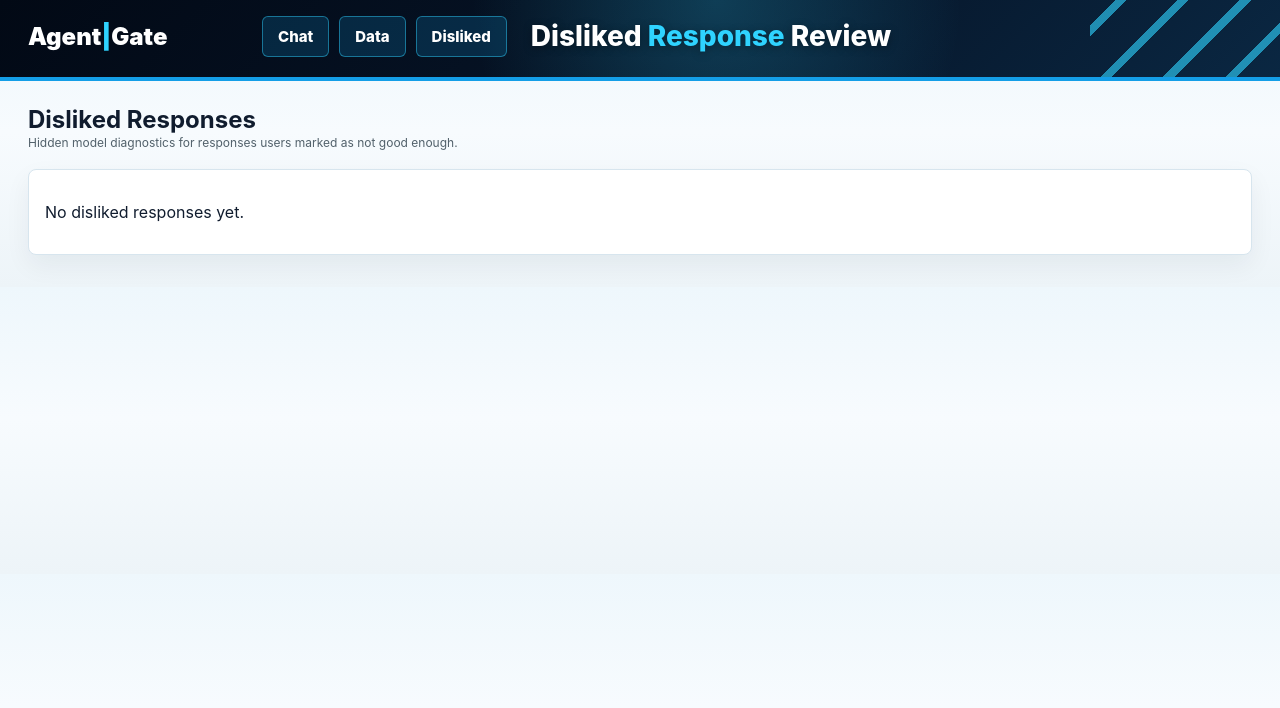
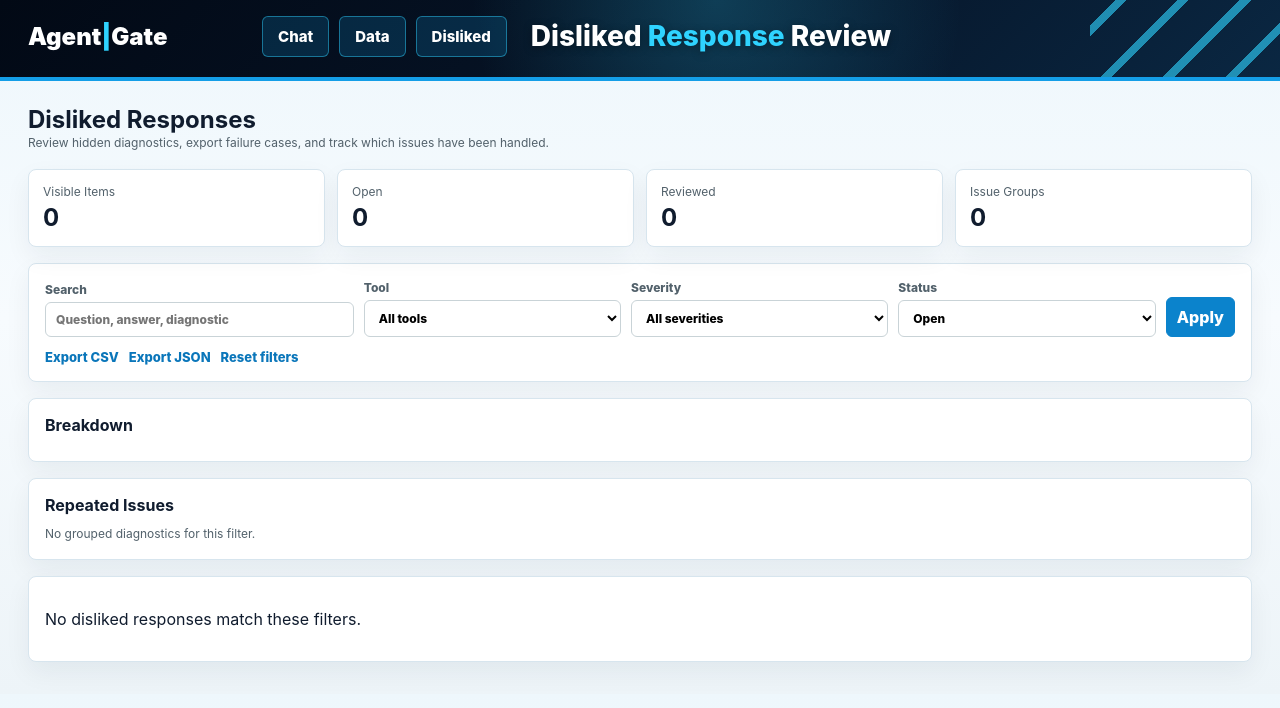
Before and after one commit to AlyaF3i/super-iq, a Flask app: page /feedback in a window 1280 px wide. Shown: the top 708 px of the page. Run offline with Flask 3, Linux system fonts and the light colour scheme; data comes from the database, SQL or seed files in the repository; data that the repository does not hold is empty; some libraries are stand-ins or nearby versions.

Commit message:
Add disliked feedback review dashboard

```diff
--- a/app.py
+++ b/app.py
@@ -1,4 +1,6 @@
 import ast
+import csv
+import io
 import json
 import os
 import re
@@ -13,7 +15,7 @@ from pathlib import Path
 from typing import Any
 
 import requests
-from flask import Flask, jsonify, redirect, render_template, request
+from flask import Flask, Response, jsonify, redirect, render_template, request
 
 
 APP_DIR = Path(__file__).resolve().parent
@@ -86,6 +88,8 @@ def init_history_db() -> None:
             con.execute("alter table chat_turns add column feedback_json text")
         if "feedback_created_at" not in columns:
             con.execute("alter table chat_turns add column feedback_created_at text")
+        if "feedback_reviewed" not in columns:
+            con.execute("alter table chat_turns add column feedback_reviewed integer not null default 0")
         con.execute(
             """
             insert or ignore into chat_sessions (id, title, created_at, updated_at)
@@ -328,20 +332,43 @@ def save_dislike_feedback(trace_id: str) -> dict[str, Any] | None:
         con.close()
 
 
-def load_disliked_feedback(limit: int = 100) -> list[dict[str, Any]]:
+def load_disliked_feedback(
+    limit: int = 100,
+    tool: str = "",
+    severity: str = "",
+    status: str = "open",
+    query: str = "",
+) -> list[dict[str, Any]]:
     init_history_db()
     con = sqlite3.connect(HISTORY_DB_PATH)
     con.row_factory = sqlite3.Row
     try:
+        filters = ["disliked = 1"]
+        params: list[Any] = []
+        if tool:
+            filters.append("coalesce(tool_name, '') = ?")
+            params.append(tool)
+        if status == "reviewed":
+            filters.append("feedback_reviewed = 1")
+        elif status == "all":
+            pass
+        else:
+            filters.append("feedback_reviewed = 0")
+        if query:
+            filters.append("(user_message like ? or answer like ? or feedback_json like ?)")
+            like = f"%{query}%"
+            params.extend([like, like, like])
+        where = " and ".join(filters)
         rows = con.execute(
-            """
-            select id, created_at, feedback_created_at, user_message, answer, tool_name, feedback_json
+            f"""
+            select id, created_at, feedback_created_at, user_message, answer, tool_name,
+                   feedback_json, feedback_reviewed
             from chat_turns
-            where disliked = 1
+            where {where}
             order by feedback_created_at desc, created_at desc
             limit ?
             """,
-            (limit,),
+            (*params, limit),
         ).fetchall()
         items = []
         for row in rows:
@@ -350,8 +377,88 @@ def load_disliked_feedback(limit: int = 100) -> list[dict[str, Any]]:
                 item["feedback"] = json.loads(item.get("feedback_json") or "{}")
             except json.JSONDecodeError:
                 item["feedback"] = {"raw": item.get("feedback_json")}
+            item["reviewed"] = bool(item.get("feedback_reviewed"))
+            if severity and str(item["feedback"].get("severity", "")).lower() != severity.lower():
+                continue
             items.append(item)
         return items
+    finally:
+        con.close()
+
+
+def disliked_feedback_summary(items: list[dict[str, Any]]) -> dict[str, Any]:
+    by_tool: dict[str, int] = {}
+    by_severity: dict[str, int] = {}
+    by_issue: dict[str, dict[str, Any]] = {}
+    reviewed = 0
+    for item in items:
+        tool = item.get("tool_name") or "none"
+        by_tool[tool] = by_tool.get(tool, 0) + 1
+        if item.get("reviewed"):
+            reviewed += 1
+        feedback = item.get("feedback") or {}
+        severity = str(feedback.get("severity") or "unknown")
+        by_severity[severity] = by_severity.get(severity, 0) + 1
+        issue = str(feedback.get("likely_issue") or "Uncategorized")
+        fix = str(feedback.get("prompt_or_routing_fix") or feedback.get("better_action") or "")
+        group = by_issue.setdefault(issue, {"issue": issue, "count": 0, "fixes": set()})
+        group["count"] += 1
+        if fix:
+            group["fixes"].add(fix)
+    issue_groups = []
+    for group in by_issue.values():
+        issue_groups.append(
+            {
+                "issue": group["issue"],
+                "count": group["count"],
+                "fixes": sorted(group["fixes"])[:3],
+            }
+        )
+    issue_groups.sort(key=lambda group: group["count"], reverse=True)
+    return {
+        "total": len(items),
+        "open": len(items) - reviewed,
+        "reviewed": reviewed,
+        "by_tool": sorted(by_tool.items(), key=lambda item: item[1], reverse=True),
+        "by_severity": sorted(by_severity.items(), key=lambda item: item[1], reverse=True),
+        "issue_groups": issue_groups[:8],
+    }
+
+
+def feedback_filter_options() -> dict[str, list[str]]:
+    init_history_db()
+    con = sqlite3.connect(HISTORY_DB_PATH)
+    con.row_factory = sqlite3.Row
+    try:
+        tools = [
+            row[0] or "none"
+            for row in con.execute(
+                "select distinct coalesce(tool_name, 'none') from chat_turns where disliked = 1 order by 1"
+            ).fetchall()
+        ]
+        severities = set()
+        for row in con.execute("select feedback_json from chat_turns where disliked = 1 and feedback_json is not null"):
+            try:
+                severity = str(json.loads(row[0]).get("severity") or "")
+            except json.JSONDecodeError:
+                severity = ""
+            if severity:
+                severities.add(severity)
+        return {"tools": tools, "severities": sorted(severities)}
+    finally:
+        con.close()
+
+
+def set_feedback_reviewed(trace_id: str, reviewed: bool) -> bool:
+    init_history_db()
+    con = sqlite3.connect(HISTORY_DB_PATH)
+    try:
+        cur = con.execute(
+            "update chat_turns set feedback_reviewed = ? where id = ? and disliked = 1",
+            (1 if reviewed else 0, trace_id),
+        )
+        con.commit()
+        return cur.rowcount > 0
     finally:
         con.close()
 
@@ -1520,11 +1627,96 @@ def trace_page(trace_id: str):
 
 @app.get("/feedback")
 def feedback_page():
+    filters = {
+        "tool": request.args.get("tool", "").strip(),
+        "severity": request.args.get("severity", "").strip(),
+        "status": request.args.get("status", "open").strip() or "open",
+        "query": request.args.get("query", "").strip(),
+    }
+    items = load_disliked_feedback(
+        tool=filters["tool"],
+        severity=filters["severity"],
+        status=filters["status"],
+        query=filters["query"],
+        limit=250,
+    )
     return render_template(
         "feedback.html",
-        items=load_disliked_feedback(),
+        items=items,
+        summary=disliked_feedback_summary(items),
+        filters=filters,
+        options=feedback_filter_options(),
         render_json=render_trace_value,
     )
+
+
+@app.get("/feedback/export.<fmt>")
+def feedback_export(fmt: str):
+    filters = {
+        "tool": request.args.get("tool", "").strip(),
+        "severity": request.args.get("severity", "").strip(),
+        "status": request.args.get("status", "all").strip() or "all",
+        "query": request.args.get("query", "").strip(),
+    }
+    items = load_disliked_feedback(
+        tool=filters["tool"],
+        severity=filters["severity"],
+        status=filters["status"],
+        query=filters["query"],
+        limit=1000,
+    )
+    if fmt == "json":
+        return jsonify({"ok": True, "items": items, "summary": disliked_feedback_summary(items)})
+    if fmt != "csv":
+        return jsonify({"ok": False, "error": "Unsupported export format."}), 404
+    output = io.StringIO()
+    writer = csv.DictWriter(
+        output,
+        fieldnames=[
+            "id",
+            "feedback_created_at",
+            "tool_name",
+            "reviewed",
+            "severity",
+            "likely_issue",
+            "better_action",
+            "prompt_or_routing_fix",
+            "data_or_tool_gap",
+            "user_message",
+            "answer",
+        ],
+    )
+    writer.writeheader()
+    for item in items:
+        feedback = item.get("feedback") or {}
+        writer.writerow(
+            {
+                "id": item.get("id"),
+                "feedback_created_at": item.get("feedback_created_at"),
+                "tool_name": item.get("tool_name"),
+                "reviewed": item.get("reviewed"),
+                "severity": feedback.get("severity"),
+                "likely_issue": feedback.get("likely_issue"),
+                "better_action": feedback.get("better_action"),
+                "prompt_or_routing_fix": feedback.get("prompt_or_routing_fix"),
+                "data_or_tool_gap": feedback.get("data_or_tool_gap"),
+                "user_message": item.get("user_message"),
+                "answer": item.get("answer"),
+            }
+        )
+    return Response(
+        output.getvalue(),
+        mimetype="text/csv",
+        headers={"Content-Disposition": "attachment; filename=disliked-feedback.csv"},
+    )
+
+
+@app.post("/feedback/<trace_id>/reviewed")
+def feedback_reviewed(trace_id: str):
+    reviewed = bool((request.json or {}).get("reviewed", True))
+    if not set_feedback_reviewed(trace_id, reviewed):
+        return jsonify({"ok": False, "error": "Feedback not found."}), 404
+    return jsonify({"ok": True, "reviewed": reviewed})
 
 
 @app.post("/feedback/dislike")
--- a/templates/feedback.html
+++ b/templates/feedback.html
@@ -1,4 +1,3 @@
-
 <!doctype html>
 <html lang="en">
 <head>
@@ -18,19 +17,39 @@
     header { display: flex; justify-content: space-between; gap: 18px; align-items: flex-start; margin-bottom: 18px; }
     h1 { font-size: 24px; margin: 0; }
     h2 { font-size: 16px; margin: 0 0 10px; }
+    h3 { font-size: 14px; margin: 0 0 8px; }
     .small { color: #52616b; font-size: 12px; line-height: 1.45; }
     .nav { display: flex; gap: 10px; margin-top: 0; justify-content: flex-start; }
-    .nav a { color: white; font-size: 15px; font-weight: 800; text-decoration: none; padding: 10px 15px; border: 1px solid rgba(47, 211, 255, 0.45); border-radius: 6px; background: rgba(20, 158, 231, 0.18); }
-    .nav a:hover { background: rgba(47, 211, 255, 0.28); }
+    .nav a, .button-link { color: white; font-size: 15px; font-weight: 800; text-decoration: none; padding: 10px 15px; border: 1px solid rgba(47, 211, 255, 0.45); border-radius: 6px; background: rgba(20, 158, 231, 0.18); }
+    .nav a:hover, .button-link:hover { background: rgba(47, 211, 255, 0.28); }
+    .summary { display: grid; grid-template-columns: repeat(4, minmax(0, 1fr)); gap: 12px; margin-bottom: 16px; }
+    .metric, .panel, .item { background: white; border: 1px solid var(--line); border-radius: 8px; box-shadow: 0 10px 26px rgba(7, 33, 54, 0.06); }
+    .metric { padding: 14px; }
+    .metric span { display: block; color: #52616b; font-size: 12px; }
+    .metric strong { display: block; font-size: 24px; margin-top: 4px; }
+    .panel { padding: 16px; margin-bottom: 16px; }
+    .filters { display: grid; grid-template-columns: 1.2fr 1fr 1fr 1fr auto; gap: 10px; align-items: end; }
+    label { color: #52616b; display: grid; gap: 5px; font-size: 12px; font-weight: 800; }
+    input, select, button { border: 1px solid #c9d3d7; border-radius: 6px; padding: 9px 10px; font: inherit; background: white; }
+    button { background: #0b83cc; color: white; border-color: #0b83cc; cursor: pointer; font-weight: 800; }
+    .exports { display: flex; gap: 10px; flex-wrap: wrap; margin-top: 12px; }
+    .exports a { color: #0a76ba; font-size: 13px; font-weight: 800; text-decoration: none; }
+    .chips { display: flex; flex-wrap: wrap; gap: 8px; }
+    .chip { background: #e8f5fc; border: 1px solid #cce8f7; border-radius: 999px; color: #0a4771; font-size: 12px; font-weight: 800; padding: 5px 9px; }
+    .groups { display: grid; gap: 10px; }
+    .group { border: 1px solid #e3edf3; border-radius: 8px; padding: 12px; background: #fbfdfe; }
     .items { display: grid; gap: 14px; }
-    .item { background: white; border: 1px solid var(--line); border-radius: 8px; padding: 16px; box-shadow: 0 10px 26px rgba(7, 33, 54, 0.06); }
+    .item { padding: 16px; }
+    .item.reviewed { opacity: 0.72; }
+    .item-head { display: flex; justify-content: space-between; gap: 16px; align-items: flex-start; }
     .grid { display: grid; grid-template-columns: 160px minmax(0, 1fr); gap: 8px; font-size: 13px; margin: 8px 0; }
     .diagnostic { border-top: 1px solid #edf1f3; padding-top: 12px; margin-top: 12px; }
-    pre { background: #061427; color: #f5fbff; padding: 12px; border-radius: 6px; overflow: auto; max-height: 360px; white-space: pre-wrap; }
+    .review-button { white-space: nowrap; }
+    pre { background: #061427; color: #f5fbff; padding: 12px; border-radius: 6px; overflow: auto; max-height: 260px; white-space: pre-wrap; }
     table { border-collapse: collapse; width: 100%; margin-top: 8px; font-size: 13px; }
     th, td { border: 1px solid #ccd6da; padding: 7px 8px; text-align: left; vertical-align: top; }
     th { background: #dff1fb; }
-    @media (max-width: 1040px) { .topbar-inner { grid-template-columns: 1fr; gap: 12px; } main { padding: 16px; } .nav { flex-wrap: wrap; } .grid { grid-template-columns: 1fr; } }
+    @media (max-width: 1040px) { .topbar-inner, .filters { grid-template-columns: 1fr; gap: 12px; } main { padding: 16px; } .nav, .exports { flex-wrap: wrap; } .summary { grid-template-columns: 1fr 1fr; } .grid, .item-head { grid-template-columns: 1fr; display: grid; } }
   </style>
 </head>
 <body>
@@ -45,18 +64,86 @@
   <header>
     <div>
       <h1>Disliked Responses</h1>
-      <div class="small">Hidden model diagnostics for responses users marked as not good enough.</div>
+      <div class="small">Review hidden diagnostics, export failure cases, and track which issues have been handled.</div>
     </div>
   </header>
+
+  <section class="summary">
+    <div class="metric"><span>Visible Items</span><strong>{{ summary.total }}</strong></div>
+    <div class="metric"><span>Open</span><strong>{{ summary.open }}</strong></div>
+    <div class="metric"><span>Reviewed</span><strong>{{ summary.reviewed }}</strong></div>
+    <div class="metric"><span>Issue Groups</span><strong>{{ summary.issue_groups|length }}</strong></div>
+  </section>
+
+  <section class="panel">
+    <form class="filters" method="get" action="/feedback">
+      <label>Search <input name="query" value="{{ filters.query }}" placeholder="Question, answer, diagnostic"></label>
+      <label>Tool
+        <select name="tool">
+          <option value="">All tools</option>
+          {% for tool in options.tools %}
+            <option value="{{ tool }}" {% if filters.tool == tool %}selected{% endif %}>{{ tool }}</option>
+          {% endfor %}
+        </select>
+      </label>
+      <label>Severity
+        <select name="severity">
+          <option value="">All severities</option>
+          {% for severity in options.severities %}
+            <option value="{{ severity }}" {% if filters.severity == severity %}selected{% endif %}>{{ severity }}</option>
+          {% endfor %}
+        </select>
+      </label>
+      <label>Status
+        <select name="status">
+          <option value="open" {% if filters.status == "open" %}selected{% endif %}>Open</option>
+          <option value="reviewed" {% if filters.status == "reviewed" %}selected{% endif %}>Reviewed</option>
+          <option value="all" {% if filters.status == "all" %}selected{% endif %}>All</option>
+        </select>
+      </label>
+      <button type="submit">Apply</button>
+    </form>
+    <div class="exports">
+      <a href="/feedback/export.csv?tool={{ filters.tool }}&severity={{ filters.severity }}&status={{ filters.status }}&query={{ filters.query }}">Export CSV</a>
+      <a href="/feedback/export.json?tool={{ filters.tool }}&severity={{ filters.severity }}&status={{ filters.status }}&query={{ filters.query }}">Export JSON</a>
+      <a href="/feedback">Reset filters</a>
+    </div>
+  </section>
+
+  <section class="panel">
+    <h2>Breakdown</h2>
+    <div class="chips">
+      {% for tool, count in summary.by_tool %}<span class="chip">{{ tool }}: {{ count }}</span>{% endfor %}
+      {% for severity, count in summary.by_severity %}<span class="chip">{{ severity }}: {{ count }}</span>{% endfor %}
+    </div>
+  </section>
+
+  <section class="panel">
+    <h2>Repeated Issues</h2>
+    <div class="groups">
+      {% if not summary.issue_groups %}<div class="small">No grouped diagnostics for this filter.</div>{% endif %}
+      {% for group in summary.issue_groups %}
+        <article class="group">
+          <h3>{{ group.issue }} <span class="small">({{ group.count }})</span></h3>
+          {% for fix in group.fixes %}<div class="small">{{ fix }}</div>{% endfor %}
+        </article>
+      {% endfor %}
+    </div>
+  </section>
+
   <section class="items">
     {% if not items %}
-      <article class="item"><p>No disliked responses yet.</p></article>
+      <article class="item"><p>No disliked responses match these filters.</p></article>
     {% endif %}
     {% for item in items %}
-      <article class="item">
-        <h2>{{ item.user_message }}</h2>
+      <article class="item {% if item.reviewed %}reviewed{% endif %}" data-trace="{{ item.id }}">
+        <div class="item-head">
+          <h2>{{ item.user_message }}</h2>
+          <button class="review-button" type="button" data-reviewed="{{ '1' if item.reviewed else '0' }}">{{ "Mark Open" if item.reviewed else "Mark Reviewed" }}</button>
+        </div>
         <div class="grid"><strong>Disliked at</strong><span>{{ item.feedback_created_at }}</span></div>
         <div class="grid"><strong>Tool</strong><span>{{ item.tool_name or "none" }}</span></div>
+        <div class="grid"><strong>Severity</strong><span>{{ item.feedback.get("severity", "unknown") }}</span></div>
         <div class="grid"><strong>Trace</strong><span><a href="/trace-page/{{ item.id }}" target="_blank" rel="noopener">{{ item.id }}</a></span></div>
         <h2>Answer</h2>
         <pre>{{ item.answer }}</pre>
@@ -68,5 +155,31 @@
     {% endfor %}
   </section>
 </main>
+<script>
+document.addEventListener('click', async (event) => {
+  const button = event.target.closest('.review-button');
+  if (!button) return;
+  const item = button.closest('.item');
+  const traceId = item.dataset.trace;
+  const reviewed = button.dataset.reviewed !== '1';
+  button.disabled = true;
+  try {
+    const res = await fetch(`/feedback/${encodeURIComponent(traceId)}/reviewed`, {
+      method: 'POST',
+      headers: {'Content-Type': 'application/json'},
+      body: JSON.stringify({reviewed})
+    });
+    const data = await res.json();
+    if (!data.ok) throw new Error(data.error || 'Could not update feedback.');
+    button.dataset.reviewed = data.reviewed ? '1' : '0';
+    button.textContent = data.reviewed ? 'Mark Open' : 'Mark Reviewed';
+    item.classList.toggle('reviewed', data.reviewed);
+  } catch (err) {
+    alert(String(err));
+  } finally {
+    button.disabled = false;
+  }
+});
+</script>
 </body>
 </html>
```
